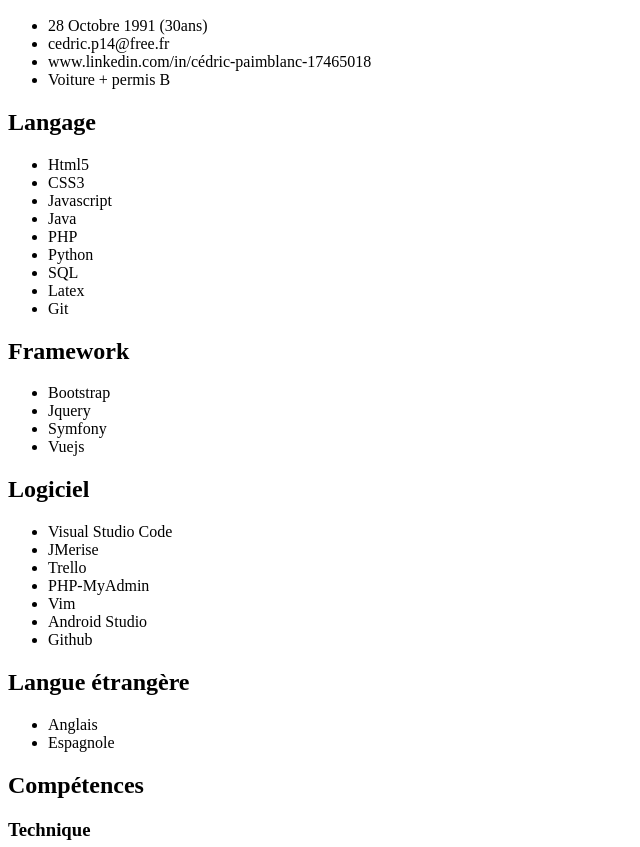
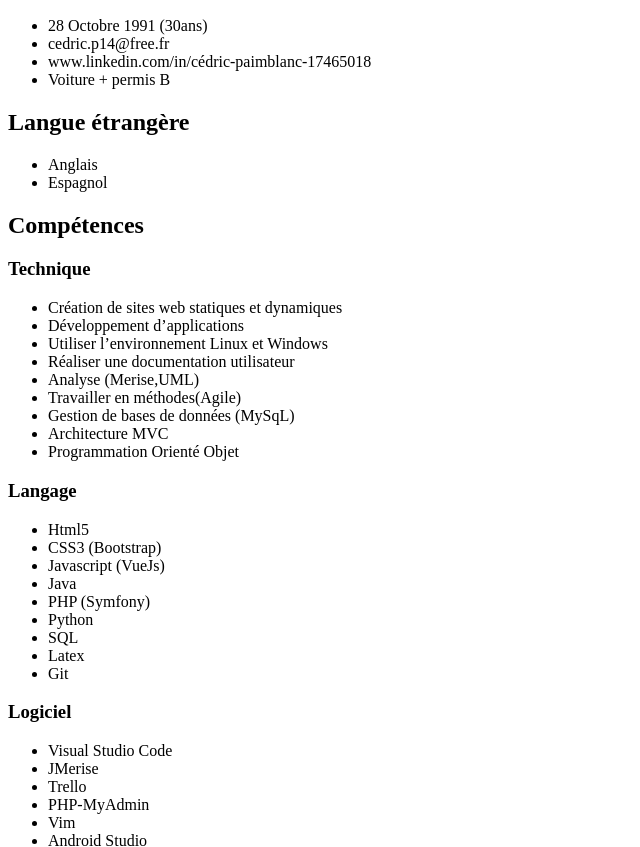
Before and after one commit to Clydic/Clydic.github.io, a plain HTML site: page index.html in a window 1280 px wide. Shown: the part 110-957 px from the top of the page, without its empty margins (0-640 px from the left). Drawn offline with nearby package versions, Linux system fonts and the light colour scheme.

Commit message:
minor correction

```diff
--- a/assets/main.js
+++ b/assets/main.js
@@ -6,7 +6,7 @@ var app = new Vue({
         firstname: "Cédric",
         langs: [
             { lang: "Anglais", lvl: "Intermédiaire" },
-            { lang: "Espagnole", lvl: "Débutant" },
+            { lang: "Espagnol", lvl: "Débutant" },
         ],
         personalInfo: [
 
@@ -36,10 +36,10 @@ var app = new Vue({
             ],
             programLang: [
                 { lang: "Html5" },
-                { lang: "CSS3" },
-                { lang: "Javascript" },
+                { lang: "CSS3 (Bootstrap)" },
+                { lang: "Javascript (VueJs)" },
                 { lang: "Java" },
-                { lang: "PHP" },
+                { lang: "PHP (Symfony)" },
                 { lang: "Python" },
                 { lang: "SQL" },
                 { lang: "Latex" },
@@ -66,7 +66,7 @@ var app = new Vue({
         },
         stages: [{
                 year: "2021-2022",
-                title: "Titre Profesionnel",
+                title: "Titre Professionnel",
                 location: "AFPA de Ifs(14)"
             },
             {
--- a/index.html
+++ b/index.html
@@ -24,24 +24,6 @@
                 </ul>
             </section>
         </section>
-        <h2>Langage</h2>
-        <ul>
-            <li v-for="item in competences.programLang">
-                {{item.lang}}
-            </li>
-        </ul>
-        <h2>Framework</h2>
-        <ul>
-            <li v-for="item in competences.frameworks">
-                {{item.framework}}
-            </li>
-        </ul>
-        <h2>Logiciel</h2>
-        <ul>
-            <li v-for="item in competences.softwares">
-                {{item.software}}
-            </li>
-        </ul>
         <h2>Langue étrangère</h2>
         <ul>
             <li v-for="item in langs">
@@ -56,6 +38,31 @@
                     {{competence.text}}
                 </li>
             </ul>
+            <div id="competences">
+                <div>
+                    <h3>Langage</h3>
+                    <ul>
+                        <li v-for="item in competences.programLang">
+                            {{item.lang}}
+                        </li>
+                    </ul>
+                </div>
+                <div>
+                    <!-- <h3>Framework</h3>
+                <ul>
+                    <li v-for="item in competences.frameworks">
+                        {{item.framework}}
+                    </li>
+                </ul></div>
+                <div> -->
+                    <h3>Logiciel</h3>
+                    <ul>
+                        <li v-for="item in competences.softwares">
+                            {{item.software}}
+                        </li>
+                    </ul>
+                </div>
+            </div>
             <h3>Personnelles</h3>
             <ul>
                 <li v-for="competence in competences.personal">
```
